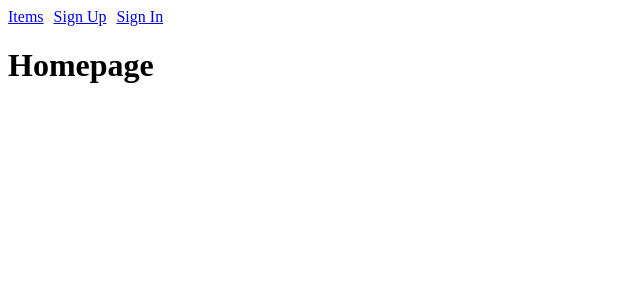
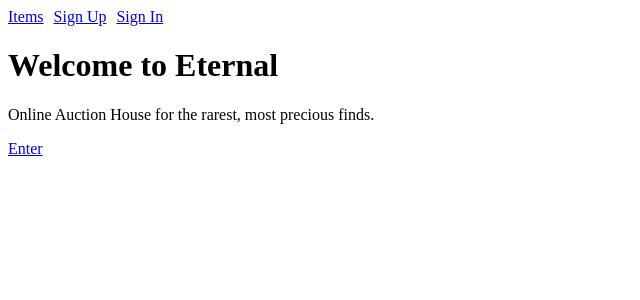
Before and after one commit to zahera-sh/EternalFrontend, a React (Vite) app: page / in a window 1280 px wide. Shown: the top 300 px of the page, without its empty margins (0-640 px from the left). Built offline with nearby package versions, Linux system fonts and the light colour scheme; no server answers.

Commit message:
create 404Page and Homepage

```diff
--- a/src/App.jsx
+++ b/src/App.jsx
@@ -21,6 +21,8 @@ import CreateItemPage from "./pages/items/CreateItemPage";
 import ItemDetailsPage from "./pages/items/ItemDetailsPage";
 import ItemsListPage from "./pages/items/ItemsListPage";
 import UpdateItemPage from "./pages/items/UpdateItemPage";
+import NotFoundPage from "./pages/NotFoundPage";
+
 
 function App() {
   // const { user } = useAuth()
@@ -34,7 +36,7 @@ function App() {
         <Route path="/sign-up" element={<SignupPage />} />
         <Route path="/sign-in" element={<SignInPage />} />
         <Route
-          path="/user/dashboard"
+          path="/dashboard"
           element={
             <ProtectedRoute>
               <Dashboard />
@@ -69,6 +71,8 @@ function App() {
             </ProtectedRoute>
           }
         />
+
+        <Route path="*" element={<NotFoundPage />} />
       </Routes>
     </div>
   );
--- a/src/components/Navbar.jsx
+++ b/src/components/Navbar.jsx
@@ -9,6 +9,7 @@ function Navbar() {
 
             {user && user.role === "User" && (
                 <>
+                    <Link to={"/dashboard"}>Dashboard</Link>
                     <Link to="/items/create">Add Item</Link>
                     <button onClick={logout}>Sign Out</button>
                 </>
--- a/src/pages/Homepage.jsx
+++ b/src/pages/Homepage.jsx
@@ -1,11 +1,15 @@
 import React from "react";
+import { Link } from "react-router";
 
 
 function Homepage() {
 
     return (
         <>
-            <h1>Homepage</h1>
+            <h1>Welcome to Eternal</h1>
+            <p>Online Auction House for the rarest, most precious finds.</p>
+
+            <Link to={"/items"}>Enter</Link>
         </>
     );
 }
--- /dev/null
+++ b/src/pages/NotFoundPage.jsx
@@ -0,0 +1,20 @@
+import React from 'react';
+import { Link } from 'react-router';
+
+
+function NotFoundPage() {
+
+    return (
+
+        <>
+            <h1>404.</h1>
+            <p>Page not found.</p>
+
+            <Link to={"/"}>Return Home</Link>
+        </>
+
+    );
+}
+
+
+export default NotFoundPage;
```
Lines whose indentation alone changed are shown as unchanged.
